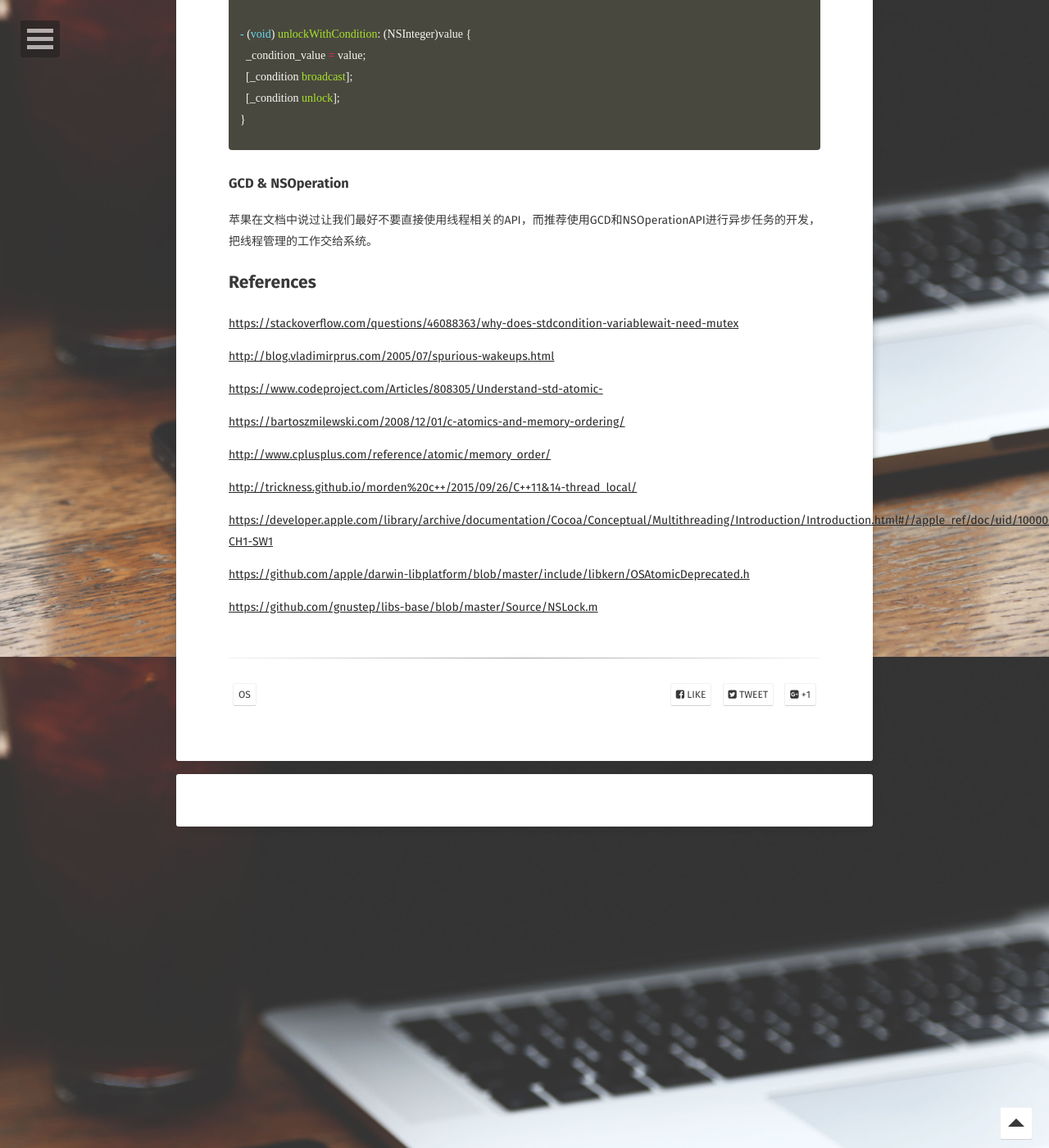
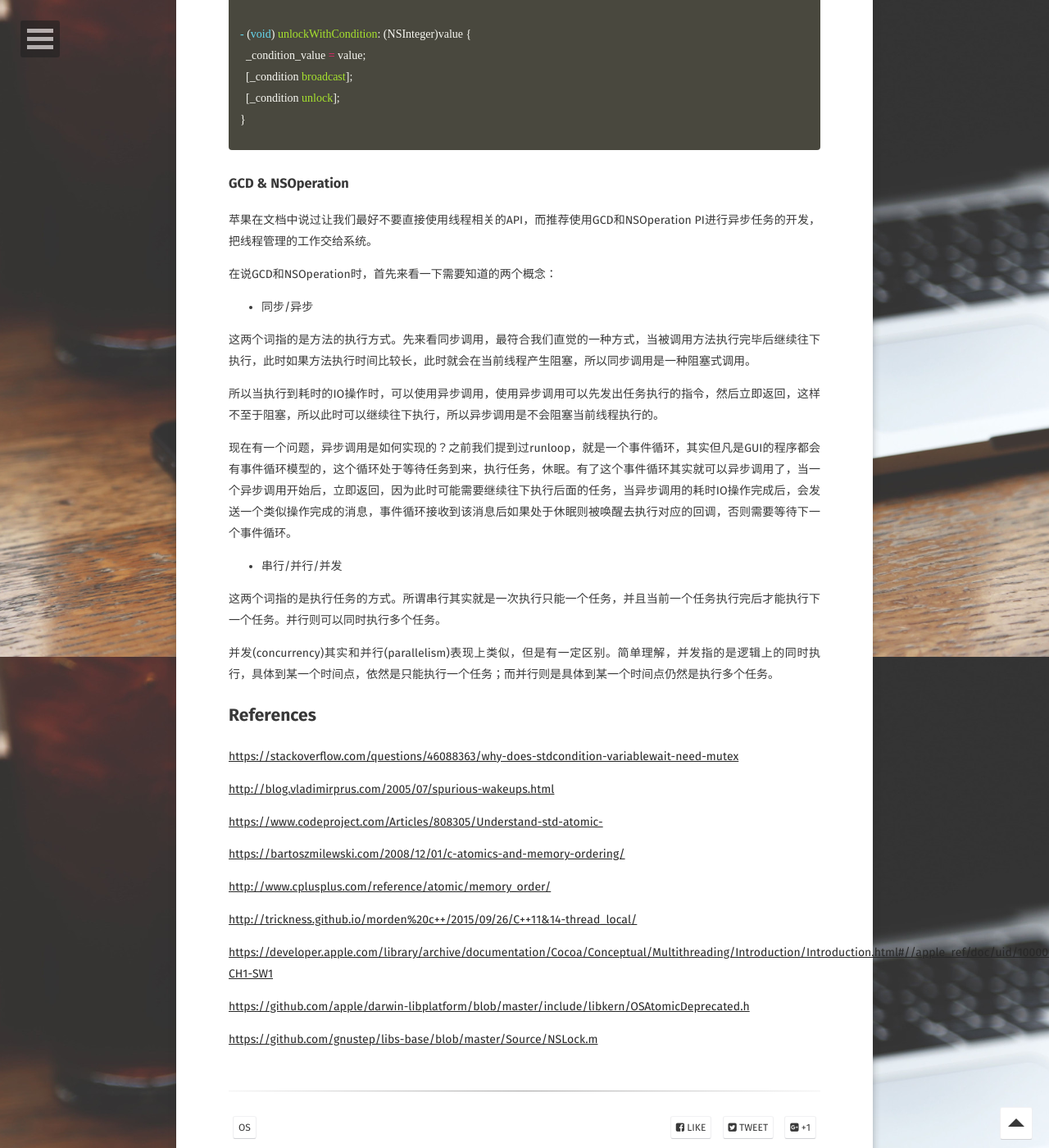
Before and after one commit to longjianjiang/longjianjiang.github.io, a Jekyll site: the page built from _posts/2019-03-07-thread-safety.md, in a window 1280 px wide and 1400 px high, scrolled down 13599 px. Shown: the whole window at 82% size. Built offline with Jekyll 4.4.1, drawn with Linux system fonts in a browser that asks for light colours; some web fonts are replaced; comment, search, counter and statistics services are not loaded.

Commit message:
Update(auto commit)

```diff
--- a/_posts/2019-03-07-thread-safety.md
+++ b/_posts/2019-03-07-thread-safety.md
@@ -475,8 +475,23 @@ OC中还额外提供了一个 `NSConditionLock`，内部持有一个 `NSConditio
 
 ### GCD & NSOperation
 
-苹果在文档中说过让我们最好不要直接使用线程相关的API，而推荐使用GCD和NSOperationAPI进行异步任务的开发，把线程管理的工作交给系统。
+苹果在文档中说过让我们最好不要直接使用线程相关的API，而推荐使用GCD和NSOperation PI进行异步任务的开发，把线程管理的工作交给系统。
 
+在说GCD和NSOperation时，首先来看一下需要知道的两个概念：
+
+- 同步/异步
+
+这两个词指的是方法的执行方式。先来看同步调用，最符合我们直觉的一种方式，当被调用方法执行完毕后继续往下执行，此时如果方法执行时间比较长，此时就会在当前线程产生阻塞，所以同步调用是一种阻塞式调用。
+
+所以当执行到耗时的IO操作时，可以使用异步调用，使用异步调用可以先发出任务执行的指令，然后立即返回，这样不至于阻塞，所以此时可以继续往下执行，所以异步调用是不会阻塞当前线程执行的。
+
+现在有一个问题，异步调用是如何实现的？之前我们提到过runloop，就是一个事件循环，其实但凡是GUI的程序都会有事件循环模型的，这个循环处于等待任务到来，执行任务，休眠。有了这个事件循环其实就可以异步调用了，当一个异步调用开始后，立即返回，因为此时可能需要继续往下执行后面的任务，当异步调用的耗时IO操作完成后，会发送一个类似操作完成的消息，事件循环接收到该消息后如果处于休眠则被唤醒去执行对应的回调，否则需要等待下一个事件循环。
+
+- 串行/并行/并发
+
+这两个词指的是执行任务的方式。所谓串行其实就是一次执行只能一个任务，并且当前一个任务执行完后才能执行下一个任务。并行则可以同时执行多个任务。
+
+并发(concurrency)其实和并行(parallelism)表现上类似，但是有一定区别。简单理解，并发指的是逻辑上的同时执行，具体到某一个时间点，依然是只能执行一个任务；而并行则是具体到某一个时间点仍然是执行多个任务。
 
 ## References
 
```
